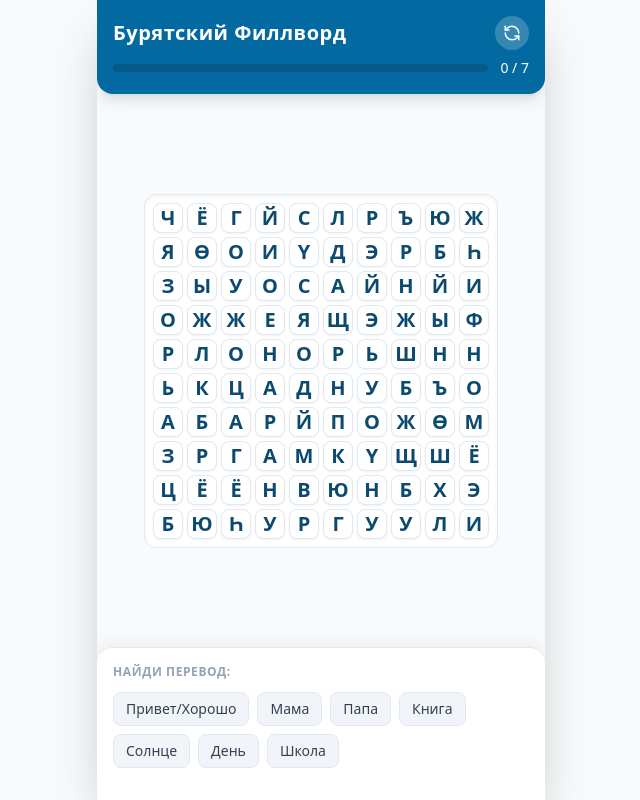
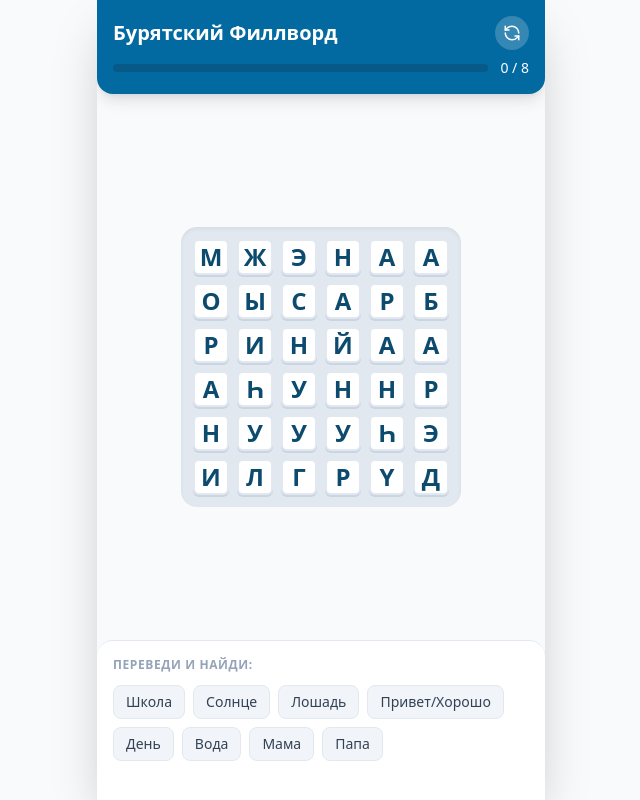
Before and after one commit to balzhinimaev/buryat-fillword-gemini, a React (Vite) app: page / in a window 1280 px wide. Shown: the whole page, without its empty margins (319-959 px from the left). Built offline with nearby package versions, Linux system fonts and the light colour scheme.

Commit message:
венгерский филлворд

```diff
--- a/src/App.tsx
+++ b/src/App.tsx
@@ -1,350 +1,279 @@
-import React, { useState, useEffect, useMemo, useRef, useCallback } from 'react';
+import React, { useState, useEffect, useCallback } from 'react';
 import { motion, AnimatePresence } from 'framer-motion';
 import confetti from 'canvas-confetti';
 import { clsx, type ClassValue } from 'clsx';
 import { twMerge } from 'tailwind-merge';
 import { RefreshCcw, Check, Trophy } from 'lucide-react';
+import { generateSnakeLevel, type WordData, type Coord } from './gameEngine';
 
-// --- UTILS ---
 function cn(...inputs: ClassValue[]) {
   return twMerge(clsx(inputs));
 }
 
-// --- DATA & CONFIG ---
-const GRID_SIZE = 10;
-const BURYAT_LETTERS = ['Ө', 'Ү', 'Һ'];
-const ALPHABET = "АБВГДЕЁЖЗИЙКЛМНОПРСТУФХЦЧШЩЪЫЬЭЮЯ" + BURYAT_LETTERS.join('');
+// --- CONFIG ---
+// 6x6 = 36 клеток. Твои слова занимают ~35 клеток. Будет очень плотно и красиво.
+const GRID_SIZE = 6;
 
-interface WordData {
-  bur: string;
-  ru: string;
-}
-
-const INITIAL_WORDS: WordData[] = [
+const INITIAL_WORDS_POOL: WordData[] = [
   { bur: "САЙН", ru: "Привет/Хорошо" },
   { bur: "ЭЖЫ", ru: "Мама" },
   { bur: "АБА", ru: "Папа" },
   { bur: "НОМ", ru: "Книга" },
   { bur: "НАРАН", ru: "Солнце" },
   { bur: "ҮДЭР", ru: "День" },
-  { bur: "ҺУРГУУЛИ", ru: "Школа" }
+  { bur: "ҺУРГУУЛИ", ru: "Школа" },
+  { bur: "МОРИН", ru: "Лошадь" },
+  { bur: "УҺАН", ru: "Вода" },
+  { bur: "ХҮН", ru: "Человек" }
 ];
 
 // --- TYPES ---
-type Coord = { r: number; c: number };
 type CellStatus = 'idle' | 'selected' | 'found';
 
-interface CellData {
-  char: string;
-  status: CellStatus;
-  id: string; // `${r}-${c}`
-}
-
-// --- ENGINE: GENERATION LOGIC ---
-const generateGrid = (size: number, words: WordData[]) => {
-  // Создаем пустую сетку
-  const grid = Array.from({ length: size }, () => Array(size).fill(''));
-  const placedWords: { word: string, coords: Coord[] }[] = [];
-
-  // Сортируем слова: длинные сначала (их сложнее разместить)
-  const sortedWords = [...words].sort((a, b) => b.bur.length - a.bur.length);
-
-  for (const item of sortedWords) {
-    const word = item.bur.toUpperCase();
-    let placed = false;
-    let attempts = 0;
-
-    while (!placed && attempts < 100) {
-      const direction = Math.random() > 0.5 ? 'H' : 'V';
-      const r = Math.floor(Math.random() * size);
-      const c = Math.floor(Math.random() * size);
-
-      // Проверка границ
-      if (direction === 'H' && c + word.length > size) { attempts++; continue; }
-      if (direction === 'V' && r + word.length > size) { attempts++; continue; }
-
-      // Проверка коллизий
-      let fits = true;
-      const tempCoords: Coord[] = [];
-
-      for (let i = 0; i < word.length; i++) {
-        const cr = direction === 'V' ? r + i : r;
-        const cc = direction === 'H' ? c + i : c;
-        const cellVal = grid[cr][cc];
-
-        if (cellVal !== '' && cellVal !== word[i]) {
-          fits = false;
-          break;
-        }
-        tempCoords.push({ r: cr, c: cc });
-      }
-
-      if (fits) {
-        // Размещаем
-        tempCoords.forEach((coord, i) => {
-          grid[coord.r][coord.c] = word[i];
-        });
-        placedWords.push({ word, coords: tempCoords });
-        placed = true;
-      }
-      attempts++;
-    }
-
-    if (!placed) {
-        console.warn(`Could not place word: ${word}`);
-    }
-  }
-
-  // Заполняем пустоты
-  for (let r = 0; r < size; r++) {
-    for (let c = 0; c < size; c++) {
-      if (grid[r][c] === '') {
-        grid[r][c] = ALPHABET[Math.floor(Math.random() * ALPHABET.length)];
-      }
-    }
-  }
-
-  return grid;
-};
-
-// --- COMPONENTS ---
-
-const LetterCell = ({
+// --- COMPONENT: CELL ---
+const LetterCell = React.memo(({
   char,
   status,
-  onPointerDown,
-  onPointerEnter
+  r, c,
+  onPointerDown
 }: {
   char: string;
   status: CellStatus;
-  onPointerDown: () => void;
-  onPointerEnter: () => void;
+  r: number; c: number;
+  onPointerDown: (e: React.PointerEvent) => void;
 }) => {
-  const baseStyle = "select-none touch-none w-full aspect-square flex items-center justify-center text-lg sm:text-xl font-bold rounded-lg transition-colors duration-150";
+
+  const baseStyle = "select-none touch-none w-full aspect-square flex items-center justify-center text-xl sm:text-2xl font-bold rounded-md transition-all duration-200 user-select-none cursor-pointer";
 
   const statusStyles = {
-    idle: "bg-white text-baikal-900 shadow-sm border border-slate-200",
-    selected: "bg-baikal-300 text-white scale-105 shadow-md z-10",
-    found: "bg-emerald-400 text-white border-emerald-500 animate-pulse-once"
+    idle: "bg-white text-baikal-900 shadow-[0_2px_0_#cbd5e1] border-2 border-slate-200 active:translate-y-[2px] active:shadow-none",
+    selected: "bg-baikal-500 text-white border-baikal-600 shadow-none scale-95 rounded-xl z-10",
+    found: "bg-emerald-400 text-white border-emerald-500 opacity-90 scale-95 rounded-xl z-0"
   };
 
   return (
     <motion.div
-      whileTap={{ scale: 0.9 }}
+      layout
       className={cn(baseStyle, statusStyles[status])}
+      data-r={r}
+      data-c={c}
+      // Блокируем стандартный Drag-and-Drop браузера
+      onDragStart={(e) => e.preventDefault()}
+      onContextMenu={(e) => e.preventDefault()}
       onPointerDown={onPointerDown}
-      onPointerEnter={onPointerEnter}
     >
       {char}
     </motion.div>
   );
-};
+});
 
 export default function App() {
-  // --- STATE ---
   const [gridLetters, setGridLetters] = useState<string[][]>([]);
+  const [targetWords, setTargetWords] = useState<WordData[]>([]);
   const [foundWords, setFoundWords] = useState<string[]>([]);
-  const [selection, setSelection] = useState<{ start: Coord | null, current: Coord | null }>({ start: null, current: null });
+
+  const [selectedPath, setSelectedPath] = useState<Coord[]>([]);
   const [isSelecting, setIsSelecting] = useState(false);
+
   const [showWinModal, setShowWinModal] = useState(false);
-  const gridRef = useRef<HTMLDivElement>(null);
+  const [foundCellsRegistry, setFoundCellsRegistry] = useState<Set<string>>(new Set());
 
-  // Инициализация игры
+  // --- INIT ---
   const initGame = useCallback(() => {
-    const newGrid = generateGrid(GRID_SIZE, INITIAL_WORDS);
-    setGridLetters(newGrid);
+    const { grid, placedWords } = generateSnakeLevel(GRID_SIZE, INITIAL_WORDS_POOL);
+    setGridLetters(grid);
+    setTargetWords(placedWords);
     setFoundWords([]);
+    setFoundCellsRegistry(new Set());
     setShowWinModal(false);
-    setSelection({ start: null, current: null });
+    setSelectedPath([]);
   }, []);
 
-  useEffect(() => {
-    initGame();
-  }, [initGame]);
+  useEffect(() => { initGame(); }, [initGame]);
 
-  // --- LOGIC: COORDINATE MATH ---
+  // --- POINTER HANDLERS ---
 
-  // Вычисляем клетки, попадающие в линию выделения
-  const getSelectedCells = useCallback((start: Coord, end: Coord): Coord[] => {
-    const cells: Coord[] = [];
-    const dr = end.r - start.r;
-    const dc = end.c - start.c;
+  // 1. Начало нажатия
+  const handlePointerDown = (e: React.PointerEvent, r: number, c: number) => {
+    e.preventDefault();
+    if (e.button !== 0) return; // Только левая кнопка
+    if (foundCellsRegistry.has(`${r}-${c}`)) return; // Нельзя трогать уже найденные
 
-    // Определяем направление (горизонталь или вертикаль)
-    // Если смещение по диагонали, выбираем доминирующую ось
-    const isVertical = Math.abs(dr) > Math.abs(dc);
-
-    if (isVertical) {
-      const step = dr > 0 ? 1 : -1;
-      for (let i = 0; i <= Math.abs(dr); i++) {
-        cells.push({ r: start.r + i * step, c: start.c });
-      }
-    } else {
-      const step = dc > 0 ? 1 : -1;
-      for (let i = 0; i <= Math.abs(dc); i++) {
-        cells.push({ r: start.r, c: start.c + i * step });
-      }
-    }
-    return cells;
-  }, []);
-
-  const currentSelectionCoords = useMemo(() => {
-    if (!selection.start || !selection.current) return [];
-    return getSelectedCells(selection.start, selection.current);
-  }, [selection, getSelectedCells]);
-
-  // Получаем строку из выделенных клеток
-  const selectedWordString = useMemo(() => {
-    return currentSelectionCoords.map(c => gridLetters[c.r][c.c]).join('');
-  }, [currentSelectionCoords, gridLetters]);
-
-  // Все найденные координаты (для отрисовки)
-  const foundCoordsSet = useMemo(() => {
-    // Это упрощение. В реальном проекте лучше хранить координаты найденных слов отдельно,
-    // чтобы знать, какое слово где, но здесь мы регенерируем их "на лету" или можно хранить в state.
-    // Для MVP: мы просто не пересчитываем координаты найденных слов,
-    // а храним список найденных слов, но чтобы подсветить клетки, нам нужно знать их координаты.
-    // ПРАВИЛЬНЕЕ: Когда слово найдено, запоминаем его координаты.
-    return new Set<string>();
-  }, []);
-
-  // Fix: State to store coordinates of found words specifically
-  const [foundCellsRegistry, setFoundCellsRegistry] = useState<Set<string>>(new Set());
-
-  // --- HANDLERS ---
-
-  const handlePointerDown = (r: number, c: number) => {
     setIsSelecting(true);
-    setSelection({ start: { r, c }, current: { r, c } });
+    setSelectedPath([{ r, c }]);
   };
 
-  const handlePointerEnter = (r: number, c: number) => {
-    if (!isSelecting) return;
-    setSelection(prev => ({ ...prev, current: { r, c } }));
-  };
+  // 2. Конец нажатия (проверка слова)
+  const handlePointerUp = useCallback(() => {
+    setIsSelecting(false);
+    if (selectedPath.length === 0) return;
 
-  const handlePointerUp = () => {
-    setIsSelecting(false);
-    if (!selectedWordString) return;
+    const wordString = selectedPath.map(c => gridLetters[c.r][c.c]).join('');
 
-    const wordToCheck = selectedWordString;
-    // Ищем совпадение с исходными словами
-    const matchedWord = INITIAL_WORDS.find(w => w.bur === wordToCheck);
+    // Ищем слово в списке загаданных
+    const matchedWord = targetWords.find(w => w.bur === wordString);
 
     if (matchedWord && !foundWords.includes(matchedWord.bur)) {
-      // Слово найдено!
-      const newFound = [...foundWords, matchedWord.bur];
-      setFoundWords(newFound);
+      // Ура, слово найдено!
+      setFoundWords(prev => [...prev, matchedWord.bur]);
 
-      // Добавляем координаты в реестр найденных
-      const newRegistry = new Set(foundCellsRegistry);
-      currentSelectionCoords.forEach(c => newRegistry.add(`${c.r}-${c.c}`));
-      setFoundCellsRegistry(newRegistry);
+      // Добавляем клетки в реестр найденных
+      setFoundCellsRegistry(prev => {
+        const newSet = new Set(prev);
+        selectedPath.forEach(p => newSet.add(`${p.r}-${p.c}`));
+        return newSet;
+      });
 
       // Проверка победы
-      if (newFound.length === INITIAL_WORDS.length) {
+      if (foundWords.length + 1 === targetWords.length) {
         triggerWin();
       }
     }
 
-    setSelection({ start: null, current: null });
-  };
+    setSelectedPath([]); // Сбрас пути
+  }, [selectedPath, gridLetters, targetWords, foundWords]);
+
+  // 3. Движение (Глобальный слушатель)
+  useEffect(() => {
+    const handleMove = (e: Event) => {
+      if (!isSelecting) return;
+
+      // Получаем координаты X/Y мыши или пальца
+      let clientX, clientY;
+      if ((e as TouchEvent).touches && (e as TouchEvent).touches.length > 0) {
+        clientX = (e as TouchEvent).touches[0].clientX;
+        clientY = (e as TouchEvent).touches[0].clientY;
+      } else if ((e as PointerEvent).clientX !== undefined) {
+        clientX = (e as PointerEvent).clientX;
+        clientY = (e as PointerEvent).clientY;
+      } else return;
+
+      // Ищем элемент под курсором
+      const target = document.elementFromPoint(clientX, clientY);
+
+      if (target && target.hasAttribute('data-r')) {
+        const r = parseInt(target.getAttribute('data-r')!, 10);
+        const c = parseInt(target.getAttribute('data-c')!, 10);
+
+        // Логика добавления клетки в путь (Змейка)
+        setSelectedPath(prevPath => {
+            if (prevPath.length === 0) return [{r, c}];
+
+            const last = prevPath[prevPath.length - 1];
+
+            // Если вернулись назад -> убираем хвост (отмена хода)
+            if (prevPath.length > 1) {
+                const preLast = prevPath[prevPath.length - 2];
+                if (preLast.r === r && preLast.c === c) {
+                    return prevPath.slice(0, -1);
+                }
+            }
+
+            // Если та же клетка или не соседняя -> игнор
+            if (last.r === r && last.c === c) return prevPath;
+            const isNeighbor = Math.abs(last.r - r) + Math.abs(last.c - c) === 1;
+
+            // Если клетка уже в текущем пути или уже найдена -> нельзя
+            const isAlreadySelected = prevPath.some(p => p.r === r && p.c === c);
+            const isFound = foundCellsRegistry.has(`${r}-${c}`);
+
+            if (isNeighbor && !isAlreadySelected && !isFound) {
+                return [...prevPath, { r, c }];
+            }
+
+            return prevPath;
+        });
+      }
+    };
+
+    const handleEnd = () => { if (isSelecting) handlePointerUp(); };
+
+    // Подписываемся на глобальные события окна
+    window.addEventListener('pointermove', handleMove);
+    window.addEventListener('touchmove', handleMove, { passive: false }); // Важно для iOS
+    window.addEventListener('pointerup', handleEnd);
+    window.addEventListener('touchend', handleEnd);
+
+    return () => {
+      window.removeEventListener('pointermove', handleMove);
+      window.removeEventListener('touchmove', handleMove);
+      window.removeEventListener('pointerup', handleEnd);
+      window.removeEventListener('touchend', handleEnd);
+    };
+  }, [isSelecting, foundCellsRegistry, handlePointerUp]);
+
 
   const triggerWin = () => {
-    confetti({
-      particleCount: 150,
-      spread: 70,
-      origin: { y: 0.6 },
-      colors: ['#0EA5E9', '#FACC15', '#ffffff'] // Blue, Yellow, White
-    });
+    confetti({ particleCount: 150, spread: 70, origin: { y: 0.6 }, colors: ['#0EA5E9', '#FACC15'] });
     setTimeout(() => setShowWinModal(true), 500);
   };
 
-  // Глобальный обработчик pointer up (если отпустили вне клетки)
-  useEffect(() => {
-    const handleGlobalUp = () => {
-      if (isSelecting) handlePointerUp();
-    };
-    window.addEventListener('pointerup', handleGlobalUp);
-    return () => window.removeEventListener('pointerup', handleGlobalUp);
-  }, [isSelecting, selectedWordString, foundWords, currentSelectionCoords]);
-
-
-  // --- RENDERING HELPERS ---
+  // --- RENDER ---
   const getCellStatus = (r: number, c: number): CellStatus => {
-    const key = `${r}-${c}`;
-    if (foundCellsRegistry.has(key)) return 'found';
-
-    if (isSelecting && currentSelectionCoords.some(coord => coord.r === r && coord.c === c)) {
-      return 'selected';
-    }
+    if (foundCellsRegistry.has(`${r}-${c}`)) return 'found';
+    if (selectedPath.some(p => p.r === r && p.c === c)) return 'selected';
     return 'idle';
   };
 
   return (
-    <div className="min-h-[100dvh] bg-slate-50 font-sans text-slate-800 flex flex-col max-w-md mx-auto shadow-2xl relative overflow-hidden">
+    <div className="min-h-[100dvh] bg-slate-50 font-sans text-slate-800 flex flex-col max-w-md mx-auto shadow-2xl relative overflow-hidden select-none">
 
       {/* HEADER */}
       <header className="bg-baikal-700 text-white p-4 rounded-b-2xl shadow-lg z-20">
         <div className="flex justify-between items-center mb-2">
-          <h1 className="text-xl font-bold tracking-wide">Бурятский Филлворд</h1>
-          <button onClick={initGame} className="p-2 bg-white/20 rounded-full hover:bg-white/30 transition">
+          <h1 className="text-xl font-bold">Бурятский Филлворд</h1>
+          <button onClick={initGame} className="p-2 bg-white/20 rounded-full hover:bg-white/30 active:rotate-180 transition duration-300">
             <RefreshCcw size={18} />
           </button>
         </div>
-
-        {/* Progress Bar */}
         <div className="flex items-center gap-3">
           <div className="flex-1 h-2 bg-baikal-900/50 rounded-full overflow-hidden">
             <motion.div
               className="h-full bg-sun"
               initial={{ width: 0 }}
-              animate={{ width: `${(foundWords.length / INITIAL_WORDS.length) * 100}%` }}
+              animate={{ width: targetWords.length > 0 ? `${(foundWords.length / targetWords.length) * 100}%` : '0%' }}
               transition={{ type: "spring", stiffness: 50 }}
             />
           </div>
-          <span className="text-sm font-medium">{foundWords.length} / {INITIAL_WORDS.length}</span>
+          <span className="text-sm font-medium">{foundWords.length} / {targetWords.length}</span>
         </div>
       </header>
 
-      {/* MAIN GAME AREA */}
+      {/* GRID AREA */}
       <main className="flex-1 p-4 flex flex-col items-center justify-center touch-none">
-
-        {/* GRID CONTAINER */}
         <div
-          ref={gridRef}
-          className="grid grid-cols-10 gap-1 p-2 bg-white rounded-xl shadow-inner border border-slate-200 select-none touch-none"
-          style={{ touchAction: 'none' }} // Critical for dragging on mobile
+          className="grid gap-2 p-3 bg-slate-200 rounded-2xl shadow-inner touch-none"
+          style={{
+            touchAction: 'none',
+            gridTemplateColumns: `repeat(${GRID_SIZE}, minmax(0, 1fr))`
+          }}
         >
           {gridLetters.map((row, r) => (
             row.map((char, c) => (
               <LetterCell
                 key={`${r}-${c}`}
                 char={char}
+                r={r} c={c}
                 status={getCellStatus(r, c)}
-                onPointerDown={() => handlePointerDown(r, c)}
-                onPointerEnter={() => handlePointerEnter(r, c)}
+                onPointerDown={(e) => handlePointerDown(e, r, c)}
               />
             ))
           ))}
         </div>
-
       </main>
 
-      {/* FOOTER: WORD LIST */}
-      <footer className="bg-white border-t border-slate-200 p-4 pb-8 rounded-t-2xl z-10 shadow-[0_-5px_15px_rgba(0,0,0,0.05)]">
-        <h3 className="text-xs font-bold text-slate-400 uppercase tracking-wider mb-3">Найди перевод:</h3>
-        <div className="flex flex-wrap gap-2">
-          {INITIAL_WORDS.map((word) => {
+      {/* FOOTER */}
+      <footer className="bg-white border-t border-slate-200 p-4 pb-8 rounded-t-2xl z-10 min-h-[160px]">
+        <h3 className="text-xs font-bold text-slate-400 uppercase tracking-wider mb-3">Переведи и найди:</h3>
+        <div className="flex flex-wrap gap-2 content-start">
+          {targetWords.map((word) => {
             const isFound = foundWords.includes(word.bur);
             return (
               <div
                 key={word.bur}
                 className={cn(
-                  "px-3 py-1.5 rounded-lg text-sm border flex items-center gap-2 transition-all duration-300",
-                  isFound
-                    ? "bg-emerald-50 border-emerald-100 text-emerald-600 opacity-70"
-                    : "bg-slate-100 border-slate-200 text-slate-700"
+                  "px-3 py-1.5 rounded-lg text-sm border flex items-center gap-2 transition-all duration-500",
+                  isFound ? "bg-emerald-50 border-emerald-100 text-emerald-600 opacity-50 scale-95" : "bg-slate-100 border-slate-200 text-slate-700"
                 )}
               >
                 <span>{word.ru}</span>
@@ -355,32 +284,23 @@ export default function App() {
         </div>
       </footer>
 
-      {/* WIN MODAL */}
+      {/* MODAL */}
       <AnimatePresence>
         {showWinModal && (
           <motion.div
-            initial={{ opacity: 0 }}
-            animate={{ opacity: 1 }}
-            exit={{ opacity: 0 }}
+            initial={{ opacity: 0 }} animate={{ opacity: 1 }} exit={{ opacity: 0 }}
             className="absolute inset-0 z-50 flex items-center justify-center bg-baikal-900/80 backdrop-blur-sm p-6"
           >
             <motion.div
-              initial={{ scale: 0.8, y: 20 }}
-              animate={{ scale: 1, y: 0 }}
+              initial={{ scale: 0.8, y: 20 }} animate={{ scale: 1, y: 0 }}
               className="bg-white rounded-2xl p-8 text-center w-full max-w-xs shadow-2xl"
             >
               <div className="w-20 h-20 bg-sun rounded-full flex items-center justify-center mx-auto mb-4 shadow-lg">
                 <Trophy size={40} className="text-baikal-900" />
               </div>
               <h2 className="text-2xl font-bold text-slate-800 mb-2">Бэрхэ!</h2>
-              <p className="text-slate-500 mb-6">Ты нашел все слова. Отличная работа!</p>
-
-              <button
-                onClick={initGame}
-                className="w-full py-3 bg-baikal-600 text-white rounded-xl font-semibold shadow-lg hover:bg-baikal-700 active:scale-95 transition-all"
-              >
-                Играть снова
-              </button>
+              <p className="text-slate-500 mb-6">Филлворд полностью разгадан!</p>
+              <button onClick={initGame} className="w-full py-3 bg-baikal-600 text-white rounded-xl font-semibold shadow-lg hover:bg-baikal-700">Новая игра</button>
             </motion.div>
           </motion.div>
         )}
--- /dev/null
+++ b/src/gameEngine.ts
@@ -0,0 +1,141 @@
+// src/gameEngine.ts
+
+export interface WordData {
+  bur: string;
+  ru: string;
+}
+
+export interface GameState {
+  grid: string[][];
+  placedWords: WordData[];
+  size: number;
+}
+
+export type Coord = { r: number; c: number };
+
+// Соседи: Верх, Вниз, Влево, Вправо (без диагоналей)
+const DIRECTIONS = [
+  { dr: -1, dc: 0 },
+  { dr: 1, dc: 0 },
+  { dr: 0, dc: -1 },
+  { dr: 0, dc: 1 },
+];
+
+// Алфавит для "шума" (заполнения пустот)
+const ALPHABET = "АБВГДЕЁЖЗИЙКЛМНОПРСТУФХЦЧШЩЪЫЬЭЮЯӨҮҺ";
+
+// Проверка валидности координат
+const isValid = (r: number, c: number, size: number) =>
+  r >= 0 && r < size && c >= 0 && c < size;
+
+// Рекурсивная функция попытки уложить слово змейкой
+const placeWordSnake = (
+  grid: string[][],
+  word: string,
+  currentR: number,
+  currentC: number,
+  index: number,
+  path: Coord[]
+): boolean => {
+  // Условие выхода: слово полностью размещено
+  if (index === word.length) return true;
+
+  // Перемешиваем направления для случайности формы
+  const shuffledDirs = [...DIRECTIONS].sort(() => Math.random() - 0.5);
+
+  for (const { dr, dc } of shuffledDirs) {
+    const nextR = currentR + dr;
+    const nextC = currentC + dc;
+
+    // Проверяем: в границах ли и пустая ли клетка
+    if (isValid(nextR, nextC, grid.length) && grid[nextR][nextC] === '') {
+      // Ставим букву
+      grid[nextR][nextC] = word[index];
+      path.push({ r: nextR, c: nextC });
+
+      // Рекурсия дальше
+      if (placeWordSnake(grid, word, nextR, nextC, index + 1, path)) {
+        return true;
+      }
+
+      // Если тупик — откатываем (Backtracking)
+      grid[nextR][nextC] = '';
+      path.pop();
+    }
+  }
+  return false;
+};
+
+export const generateSnakeLevel = (targetSize: number, allWords: WordData[]): GameState => {
+  let bestResult: GameState | null = null;
+  let maxWordsCount = 0;
+
+  // Делаем 50 попыток генерации, чтобы найти самую плотную упаковку
+  for (let attempt = 0; attempt < 50; attempt++) {
+    const size = targetSize;
+    const grid = Array.from({ length: size }, () => Array(size).fill(''));
+    const placedWords: WordData[] = [];
+
+    // Сортируем: длинные первыми, их сложнее разместить
+    const wordsToPlace = [...allWords].sort((a, b) => b.bur.length - a.bur.length);
+
+    // Создаем список всех клеток и перемешиваем их (стартовые точки)
+    const allCells: Coord[] = [];
+    for (let r = 0; r < size; r++) {
+      for (let c = 0; c < size; c++) {
+        allCells.push({ r, c });
+      }
+    }
+    allCells.sort(() => Math.random() - 0.5);
+
+    for (const wordObj of wordsToPlace) {
+      const word = wordObj.bur.toUpperCase();
+
+      // Пробуем начать слово с каждой свободной клетки
+      for (const startCell of allCells) {
+        if (grid[startCell.r][startCell.c] === '') {
+          // Ставим первую букву
+          grid[startCell.r][startCell.c] = word[0];
+          const path = [{ r: startCell.r, c: startCell.c }];
+
+          // Запускаем змейку для остальных букв
+          if (placeWordSnake(grid, word, startCell.r, startCell.c, 1, path)) {
+            placedWords.push(wordObj);
+            break; // Слово влезло, переходим к следующему слову
+          } else {
+            // Не влезло, очищаем первую букву
+            grid[startCell.r][startCell.c] = '';
+          }
+        }
+      }
+    }
+
+    // Если текущая попытка лучше предыдущих (больше слов влезло)
+    if (placedWords.length >= maxWordsCount) {
+      maxWordsCount = placedWords.length;
+
+      // ВАЖНО: Заполняем оставшиеся пустоты случайными буквами
+      // Используем копию сетки, чтобы не портить текущую итерацию
+      const filledGrid = grid.map(row => [...row]);
+      for (let r = 0; r < size; r++) {
+        for (let c = 0; c < size; c++) {
+          if (filledGrid[r][c] === '') {
+            filledGrid[r][c] = ALPHABET[Math.floor(Math.random() * ALPHABET.length)];
+          }
+        }
+      }
+
+      bestResult = { grid: filledGrid, placedWords: [...placedWords], size };
+    }
+
+    // Если разместили все слова - идеально, останавливаем перебор
+    if (placedWords.length === allWords.length) break;
+  }
+
+  // Возврат результата или пустой сетки (safety fallback)
+  return bestResult || {
+    grid: Array.from({ length: targetSize }, () => Array(targetSize).fill('Ө')),
+    placedWords: [],
+    size: targetSize
+  };
+};
```
